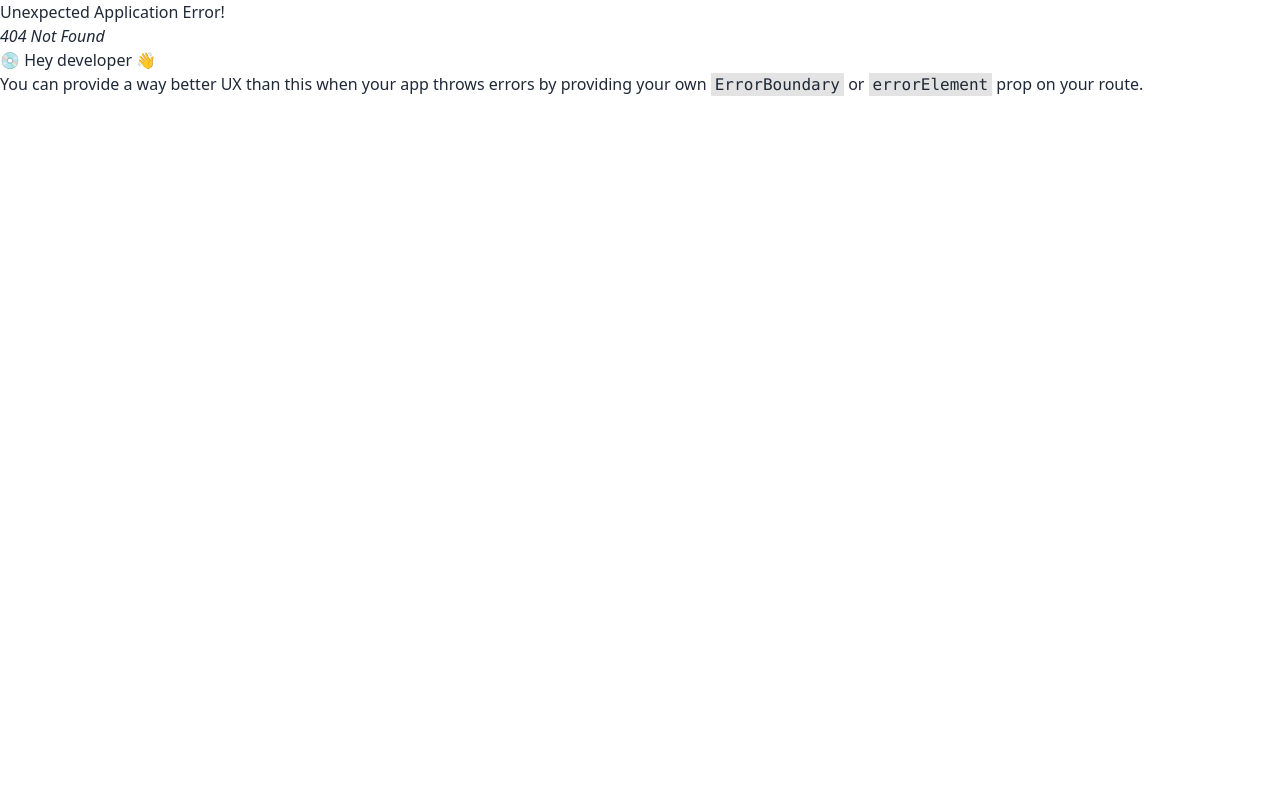
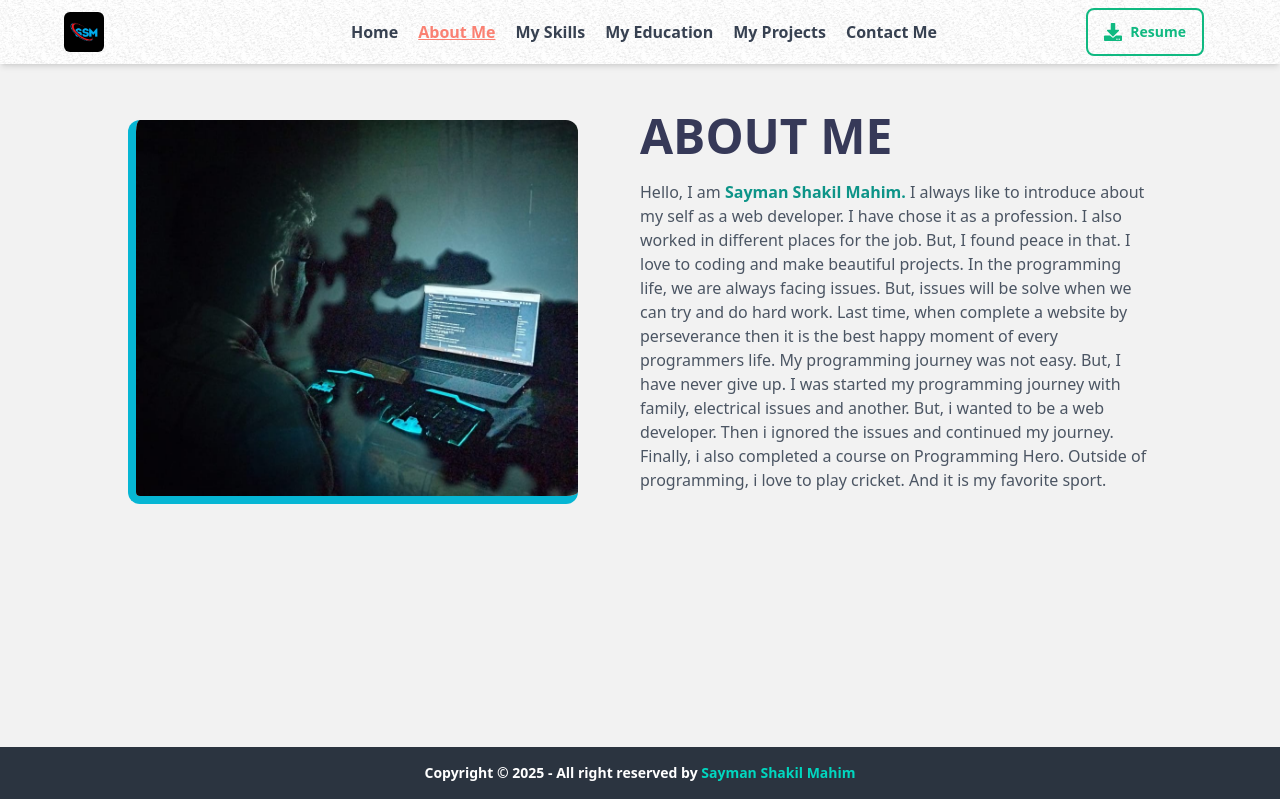
Before and after one commit to ssmahim01/mahim-personal-portfolio, a React (Vite) app: page /about-me in a window 1280 px wide. Before the commit this address had no page. Built offline with nearby package versions, Linux system fonts and the light colour scheme.

Commit message:
Updated four components and Navbar with CSS file and Home page also Modified routes file

```diff
--- a/src/components/AboutMe/AboutMe.jsx
+++ b/src/components/AboutMe/AboutMe.jsx
@@ -1,9 +1,8 @@
-import Heading from "../Heading/Heading";
 import meWithLaptop from "../../assets/me-with-laptop.jpg";
 
 const AboutMe = () => {
   return (
-    <div className="mt-10 mb-16">
+    <div className="pt-28">
     {/* <Heading title={"About"} /> */}
 
       <div className="lg:w-4/5 w-11/12 mx-auto flex lg:flex-row-reverse flex-col justify-between items-center">
--- a/src/components/Designation/Designation.jsx
+++ b/src/components/Designation/Designation.jsx
@@ -15,7 +15,7 @@ const Designation = () => {
             I am
             <span className="text-purple-500">
               <Typewriter
-                words={[" Sayman Shakil Mahim", " A Web Developer"]}
+                words={[" Sayman Shakil Mahim", " A Web Developer", " A Front-End Developer", " A Backend Developer"]}
                 loop={false}
                 cursor
                 cursorStyle="|"
--- a/src/components/Education.jsx
+++ b/src/components/Education.jsx
@@ -4,7 +4,7 @@ import universityImg from "../assets/university.jpg";
 
 const Education = () => {
   return (
-    <div className="lg:w-4/5 w-11/12 mx-auto pt-12 pb-16">
+    <div className="lg:w-4/5 w-11/12 mx-auto pt-20">
       <Heading
         title={"My Education"}
         subHeading={"In here, I am currently studying"}
--- a/src/components/Skills.jsx
+++ b/src/components/Skills.jsx
@@ -11,7 +11,7 @@ import Heading from "./Heading/Heading";
 
 const Skills = () => {
     return (
-        <div className="pt-5 lg:w-4/5 w-11/12 mx-auto pb-14">
+        <div className="w-11/12 mx-auto pt-28">
             <Heading title={"My Skills"} subHeading={"Skills and what i am learning"} />
 
              <Marquee className="bg-base-300 p-5 rounded-md" speed={100} pauseOnHover={true}>
--- a/src/pages/Home.jsx
+++ b/src/pages/Home.jsx
@@ -12,23 +12,23 @@ const Home = () => {
         <Designation />
       </div>
 
-      <div id="about-me">
+      <div id="about-me" className="-mt-32">
         <AboutMe />
       </div>
 
-      <div id="skills">
+      <div className="lg:w-[87%] -mt-6 mx-auto" id="skills">
         <Skills />
       </div>
 
-      <div id="education">
+      <div id="education" className="mb-12">
         <Education />
       </div>
 
-      <div className="-mt-20" id="projects">
+      <div className="-mt-16" id="projects">
           <Projects />
         </div>
 
-        <div className="-mt-20" id="contact-me">
+        <div className="-mt-16" id="contact-me">
           <ContactMe />
         </div>
       </div>
--- a/src/pages/Shared/Navbar/Navbar.css
+++ b/src/pages/Shared/Navbar/Navbar.css
@@ -1,4 +1,4 @@
 a.active{
-    color: gold;
+    color: salmon;
     text-decoration: underline;
 }
--- a/src/pages/Shared/Navbar/Navbar.jsx
+++ b/src/pages/Shared/Navbar/Navbar.jsx
@@ -1,9 +1,9 @@
-// import { NavLink } from "react-router-dom";
+import { NavLink } from "react-router-dom";
 import Logo from "../../../assets/logos/sayman-shakil-mahim(SSM).jpg";
 import NavBG from "../../../assets/color-bg.png";
 import Resume from "../../../components/Resume";
 import { useEffect, useRef, useState } from "react";
-// import "./Navbar.css";
+import "./Navbar.css";
 
 const Navbar = () => {
   const [boxOpen, setBoxOpen] = useState(false);
@@ -11,17 +11,20 @@ const Navbar = () => {
 
   const routes = (
     <>
-      {/* <NavLink to="/">Home</NavLink>
-      <NavLink to="/projects">Projects</NavLink>
-      <NavLink to="/contact-me">Contact Me</NavLink> */}
+      <NavLink to="/">Home</NavLink>
+      <NavLink to="/about-me">About Me</NavLink>
+      <NavLink to="/skills">My Skills</NavLink>
+      <NavLink to="/education">My Education</NavLink>
+      <NavLink to="/projects">My Projects</NavLink>
+      <NavLink to="/contact-me">Contact Me</NavLink>
 
-      <a href="/">Home</a>
+      {/* <a href="/">Home</a>
 
       <a href="#about-me">About Me</a>
       <a href="#skills">My Skills</a>
       <a href="#education">My Education</a>
       <a href="#projects">My Projects</a>
-      <a href="#contact-me">Contact Me</a>
+      <a href="#contact-me">Contact Me</a> */}
     </>
   );
 
@@ -74,7 +77,7 @@ const Navbar = () => {
           {boxOpen ? (
             <svg
               xmlns="http://www.w3.org/2000/svg"
-              className="h-6 w-6"
+              className="h-5 w-5"
               fill="none"
               viewBox="0 0 24 24"
               stroke="currentColor"
@@ -109,11 +112,11 @@ const Navbar = () => {
             className="menu menu-sm dropdown-content bg-black bg-opacity-60 rounded-xl z-[10] mt-3 w-80 p-4 right-2 space-y-3 shadow-md *:text-white/90 *:font-bold"
           >
             <div className="lg:hidden flex flex-col gap-2">
-              <p className="text-2xl font-bold">
-                SS Mahim
+              <p className="text-2xl font-bold">SS Mahim</p>
+
+              <p className="text-xl text-sky-400 font-serif font-bold mb-2">
+                Web Developer
               </p>
-
-              <p className="text-xl text-amber-500 font-serif font-bold mb-2">Web Developer</p>
             </div>
 
             <div className="flex flex-col gap-3 font-bold">{routes}</div>
```
Also changed, not shown: src/routes/routes.jsx (+15 -0 lines).
